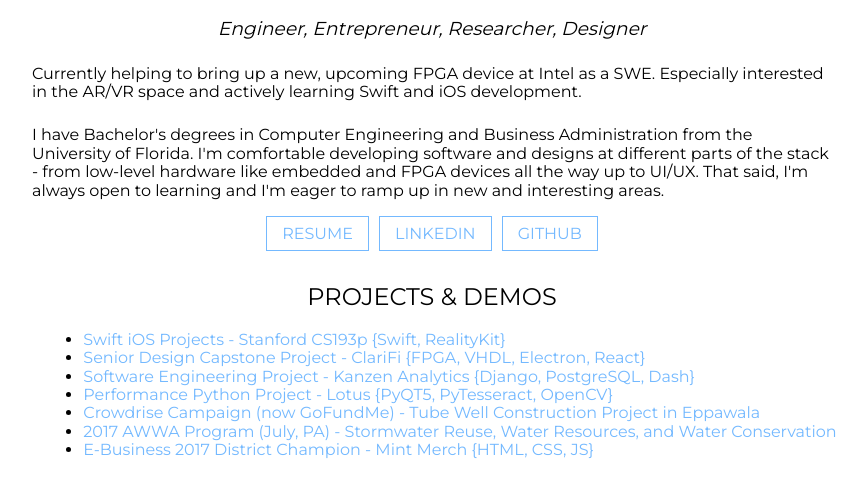
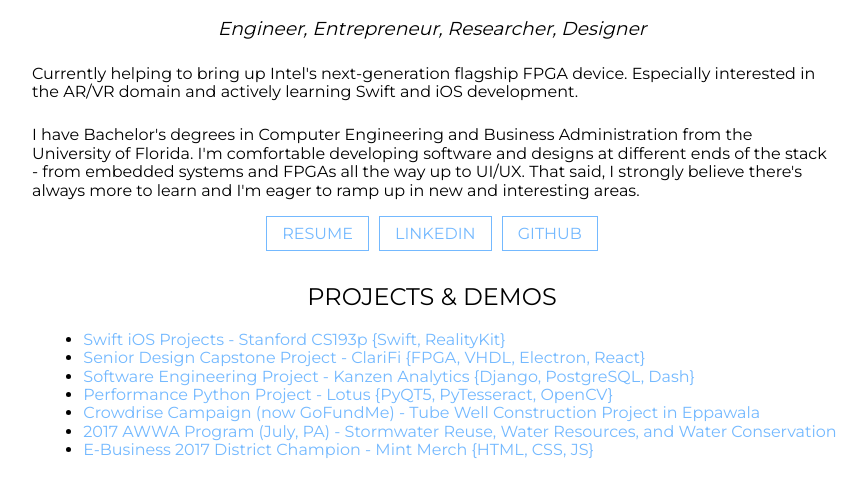
Before and after one commit to nipunaw/nipunaw.github.io, a plain HTML site: page index.html in a window 1280 px wide. Shown: the part 296-792 px from the top of the page, without its empty margins (208-1074 px from the left). Drawn offline with Linux system fonts and the light colour scheme.

Commit message:
Resume and description updates

```diff
--- a/index.html
+++ b/index.html
@@ -13,8 +13,8 @@
   <img src="images/profile.jpg">
   <h1>Nipuna Weerapperuma</h1>
   <h3>Engineer, Entrepreneur, Researcher, Designer</h3>
-  <p align="left">Currently helping to bring up a new, upcoming FPGA device at Intel as a SWE. Especially interested in the AR/VR space and actively learning Swift and iOS development.</p>
-  <p align="left">I have Bachelor's degrees in Computer Engineering and Business Administration from the University of Florida. I'm comfortable developing software and designs at different parts of the stack - from low-level hardware like embedded and FPGA devices all the way up to UI/UX. That said, I'm always open to learning and I'm eager to ramp up in new and interesting areas.</p>
+  <p align="left">Currently helping to bring up Intel's next-generation flagship FPGA device. Especially interested in the AR/VR domain and actively learning Swift and iOS development.</p>
+  <p align="left">I have Bachelor's degrees in Computer Engineering and Business Administration from the University of Florida. I'm comfortable developing software and designs at different ends of the stack - from embedded systems and FPGAs all the way up to UI/UX. That said, I strongly believe there's always more to learn and I'm eager to ramp up in new and interesting areas.</p>
   <a class="button" href="resume.pdf">RESUME</a>
   <a class="button" href="https://www.linkedin.com/in/nipuna-w/">LINKEDIN</a>
   <a class="button" href="https://github.com/nipunaw/">GITHUB</a>
```
Also changed, not shown: 1 other file.
